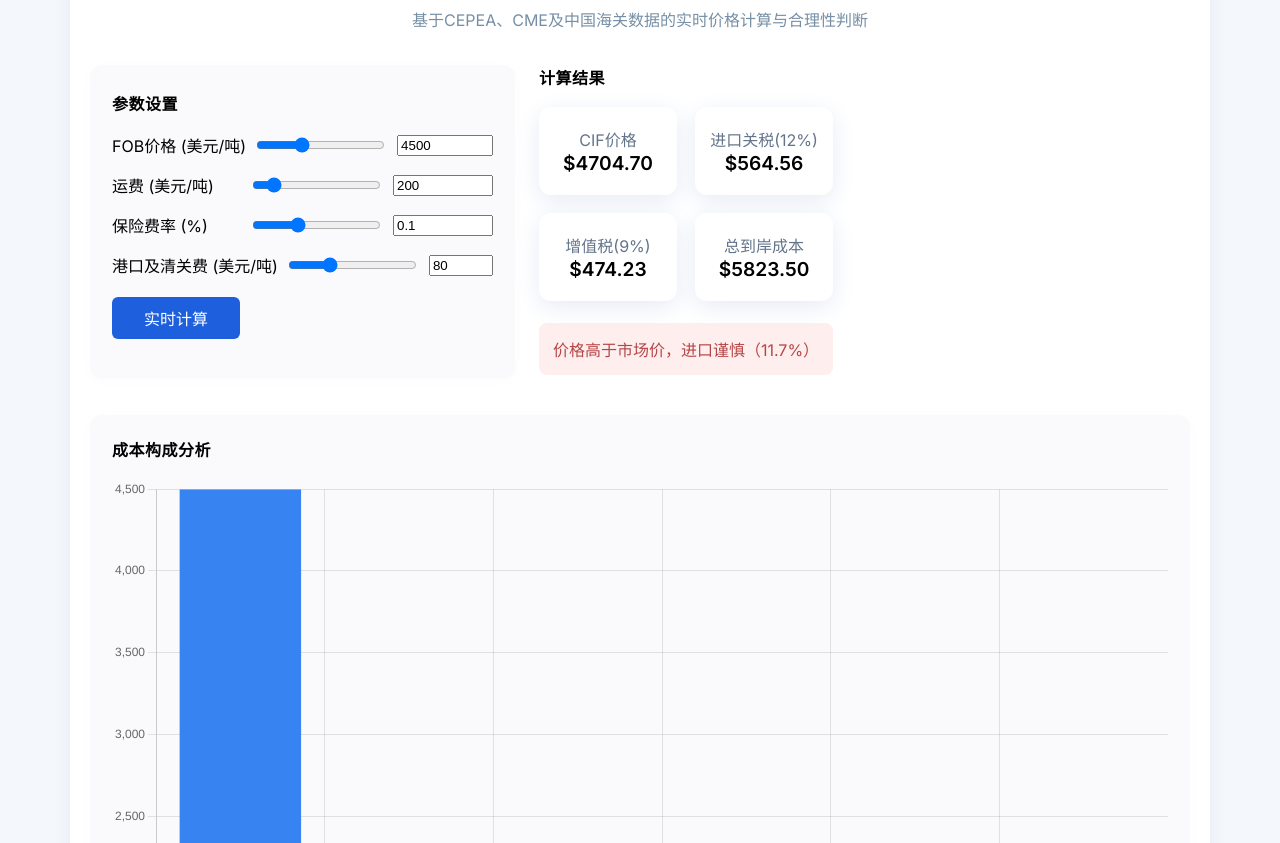
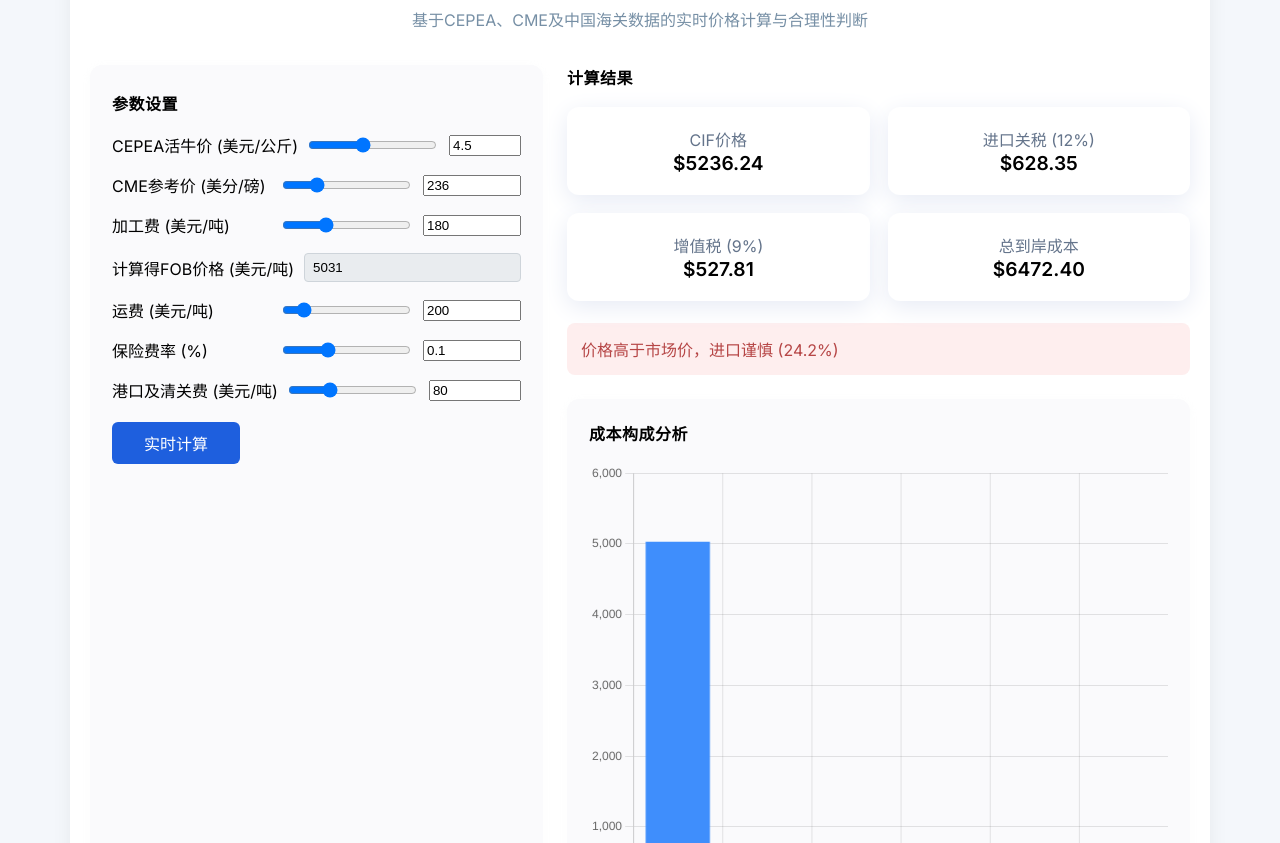
Before and after one commit to wonder2k/Beef-CIF-CN, a plain HTML site: page index.html in a window 1280 px wide. Shown: the part 109-952 px from the top of the page. Drawn offline with nearby package versions, Linux system fonts and the light colour scheme.

Commit message:
Update index.html

```diff
--- a/index.html
+++ b/index.html
@@ -1,10 +1,10 @@
 <!DOCTYPE html>
 <html lang="zh-CN">
 <head>
-  <meta charset="UTF-8">
+  <meta charset="UTF-8" />
   <meta name="viewport" content="width=device-width, initial-scale=1" />
   <title>巴西牛肉8分件进口中国CIF价格计算系统</title>
-  <link href="https://fonts.googleapis.com/css2?family=Inter:wght@400;600&display=swap" rel="stylesheet">
+  <link href="https://fonts.googleapis.com/css2?family=Inter:wght@400;600&display=swap" rel="stylesheet" />
   <style>
     body { font-family: 'Inter', Arial, sans-serif; background: #f4f7fb; margin: 0; }
     .container { max-width: 1100px; margin: 30px auto 0; padding: 30px 20px; background: #fff; border-radius: 18px; box-shadow: 0 4px 20px rgba(0,0,0,.06);}
@@ -16,7 +16,7 @@
     .section-label { font-weight: 600; margin-bottom: 18px; letter-spacing: .5px;}
     .sliders { display: flex; flex-direction: column; gap:16px;}
     .slider-row { display: flex; align-items: center; justify-content: space-between;}
-    .slider-row label { min-width: 130px; }
+    .slider-row label { min-width: 160px; }
     .slider-row input[type=number], .slider-row input[type=range] { flex:1; margin-left: 10px;}
     .btn { background: #1e5fde; color: #fff; padding: 9px 32px; font-size: 1rem; border:none; border-radius:6px; margin-top:20px; cursor:pointer; font-weight:500;}
     .grid { display: grid; grid-template-columns: repeat(2, 1fr); gap: 18px; margin-bottom: 22px;}
@@ -29,6 +29,7 @@
     .alert.bad { background: #feeeee; color: #b64646;}
     .chart-panel { background: #fafafc; border-radius: 12px; box-shadow: 0 2px 8px #eaedee30; padding:22px; margin-top:16px;}
     @media (max-width: 900px) { .flex { flex-direction: column; } .container { padding: 15px 7px; } }
+    input[readonly] { background: #e9ecef; border-radius: 4px; border: 1px solid #ced4da; padding: 6px 8px; }
   </style>
 </head>
 <body>
@@ -37,122 +38,198 @@
     <div class="subtitle">基于CEPEA、CME及中国海关数据的实时价格计算与合理性判断</div>
     <div class="flex">
       <!-- 左侧参数设置 -->
-    <div class="card" style="min-width:330px; max-width:400px;">
+      <div class="card" style="min-width:360px; max-width:420px;">
         <div class="section-label">参数设置</div>
         <div class="sliders">
+          <!-- CEPEA活牛价 -->
           <div class="slider-row">
-          <label for="fob">FOB价格 (美元/吨)</label>
-          <input type="range" id="fob" min="4000" max="5500" value="4500" step="10" oninput="fobVal.value=this.value">
-          <input type="number" id="fobVal" value="4500" min="4000" max="5500" step="10" oninput="fob.value=this.value">
+            <label for="cepea">CEPEA活牛价 (美元/公斤)</label>
+            <input type="range" id="cepea" min="3.8" max="5.5" step="0.05" value="4.5" oninput="syncRangeAndNumber('cepea')">
+            <input type="number" id="cepeaVal" min="3.8" max="5.5" step="0.05" value="4.5" oninput="syncRangeAndNumber('cepea')">
           </div>
+          <!-- CME参考价 -->
+          <div class="slider-row">
+            <label for="cme">CME参考价 (美分/磅)</label>
+            <input type="range" id="cme" min="200" max="350" step="1" value="236" oninput="syncRangeAndNumber('cme')">
+            <input type="number" id="cmeVal" min="200" max="350" step="1" value="236" oninput="syncRangeAndNumber('cme')">
+          </div>
+          <!-- 加工费 -->
+          <div class="slider-row">
+            <label for="process">加工费 (美元/吨)</label>
+            <input type="range" id="process" min="100" max="350" step="10" value="180" oninput="syncRangeAndNumber('process')">
+            <input type="number" id="processVal" min="100" max="350" step="10" value="180" oninput="syncRangeAndNumber('process')">
+          </div>
+          <!-- 自动计算的FOB价格 -->
+          <div class="slider-row">
+            <label for="fob">计算得FOB价格 (美元/吨)</label>
+            <input type="number" id="fob" readonly value="4500" />
+          </div>
+          <!-- 运费 -->
           <div class="slider-row">
             <label for="freight">运费 (美元/吨)</label>
-          <input type="range" id="freight" min="150" max="550" value="200" step="10" oninput="freightVal.value=this.value">
-          <input type="number" id="freightVal" value="200" min="150" max="550" step="10" oninput="freight.value=this.value">
+            <input type="range" id="freight" min="150" max="550" value="200" step="10" oninput="syncRangeAndNumber('freight')">
+            <input type="number" id="freightVal" min="150" max="550" value="200" step="10" oninput="syncRangeAndNumber('freight')">
           </div>
+          <!-- 保险费率 -->
           <div class="slider-row">
             <label for="insurance">保险费率 (%)</label>
-          <input type="range" id="insurance" min="0.05" max="0.2" value="0.1" step="0.01" oninput="insuranceVal.value=this.value">
-          <input type="number" id="insuranceVal" value="0.1" min="0.05" max="0.2" step="0.01" oninput="insurance.value=this.value">
+            <input type="range" id="insurance" min="0.05" max="0.2" value="0.1" step="0.01" oninput="syncRangeAndNumber('insurance')">
+            <input type="number" id="insuranceVal" min="0.05" max="0.2" value="0.1" step="0.01" oninput="syncRangeAndNumber('insurance')">
           </div>
+          <!-- 港口及清关费 -->
           <div class="slider-row">
             <label for="portFees">港口及清关费 (美元/吨)</label>
-          <input type="range" id="portFees" min="50" max="150" value="80" step="5" oninput="portFeesVal.value=this.value">
-          <input type="number" id="portFeesVal" value="80" min="50" max="150" step="5" oninput="portFees.value=this.value">
+            <input type="range" id="portFees" min="50" max="150" value="80" step="5" oninput="syncRangeAndNumber('portFees')">
+            <input type="number" id="portFeesVal" min="50" max="150" value="80" step="5" oninput="syncRangeAndNumber('portFees')">
           </div>
         </div>
-      <button class="btn" onclick="calculateCIF()">实时计算</button>
+        <button class="btn" onclick="calculateAll()">实时计算</button>
       </div>
+
       <!-- 右侧结果显示 -->
-    <div>
+      <div style="flex:1;">
         <div class="section-label">计算结果</div>
         <div class="grid">
-        <div class="result-card"><div class="result-label">CIF价格</div><span id="cifPrice">$4,704.70</span></div>
-        <div class="result-card"><div class="result-label">进口关税(12%)</div><span id="importDuty">$564.56</span></div>
-        <div class="result-card"><div class="result-label">增值税(9%)</div><span id="vat">$474.23</span></div>
-        <div class="result-card"><div class="result-label">总到岸成本</div><span id="totalCost">$5,823.50</span></div>
+          <div class="result-card"><div class="result-label">CIF价格</div><span id="cifPrice">$0.00</span></div>
+          <div class="result-card"><div class="result-label">进口关税 (12%)</div><span id="importDuty">$0.00</span></div>
+          <div class="result-card"><div class="result-label">增值税 (9%)</div><span id="vat">$0.00</span></div>
+          <div class="result-card"><div class="result-label">总到岸成本</div><span id="totalCost">$0.00</span></div>
         </div>
-      <div id="marketComp" class="alert good">可以进口，价格在合理区间（-9.8%）</div>
+        <div id="marketComp" class="alert good">等待计算...</div>
+
+        <!-- 成本结构图 -->
+        <div class="chart-panel">
+          <div class="section-label">成本构成分析</div>
+          <canvas id="costChart" height="240"></canvas>
         </div>
       </div>
-  <!-- 成本结构图区域 -->
-  <div class="chart-panel">
-    <div class="section-label">成本构成分析</div>
-    <canvas id="costChart" height="220"></canvas>
     </div>
   </div>
+
   <script src="https://cdn.jsdelivr.net/npm/chart.js"></script>
   <script>
-function calculateCIF() {
+    // 保持滑块和数字框同步函数
+    function syncRangeAndNumber(prefix) {
+      const range = document.getElementById(prefix);
+      const number = document.getElementById(prefix + 'Val');
+      if (event.target === range) {
+        number.value = range.value;
+      } else {
+        range.value = number.value;
+      }
+      if(['cepea','cme','process'].includes(prefix)) {
+        calculateFOB();
+      }
+      if(['freight','insurance','portFees'].includes(prefix)) {
+        calculateAll();
+      }
+    }
+
+    // 计算FOB价格
+    function calculateFOB() {
       // 获取参数
+      const cepeaPrice = parseFloat(document.getElementById('cepea').value); // 美元/kg
+      const cmePriceCent = parseFloat(document.getElementById('cme').value); // 美分/lb
+      const processFee = parseFloat(document.getElementById('process').value); // 美元/吨
+
+      // 美分/磅转换美元/kg: 1美分/磅 = 0.0220462美元/kg
+      const cmePriceUsdKg = cmePriceCent * 0.0220462;
+
+      // FOB计算，平均后*1000公斤 + 加工费
+      const fob = ((cepeaPrice + cmePriceUsdKg) / 2) * 1000 + processFee;
+
+      // 更新FOB展示（只读）
+      document.getElementById('fob').value = fob.toFixed(0);
+
+      // 触发整体计算
+      calculateAll();
+    }
+
+    // 完整成本计算及结果更新
+    function calculateAll() {
+      // 获取数据
       const fob = parseFloat(document.getElementById('fob').value);
       const freight = parseFloat(document.getElementById('freight').value);
-  const insuranceRatePerCent = parseFloat(document.getElementById('insurance').value); //百分比
+      const insuranceRate = parseFloat(document.getElementById('insurance').value) / 100;
       const portFees = parseFloat(document.getElementById('portFees').value);
 
-  // 固定参数
-  const dutyRate = 0.12, vatRate = 0.09;
-  const marketPrice = 5213.17; //中国市场均价
+      const dutyRate = 0.12;
+      const vatRate = 0.09;
+      const marketPrice = 5213.17;
 
-  const insuranceRate = insuranceRatePerCent / 100;
-  // 计算CIF
+      // CIF价格含保险
       const cifPrice = (fob + freight) / (1 - insuranceRate);
       const insuranceCost = cifPrice * insuranceRate;
-  // 关税和增值税
+
+      // 按从价计算关税
       const importDuty = cifPrice * dutyRate;
       const taxableBase = cifPrice + importDuty;
       const vat = taxableBase * vatRate;
 
       const totalLandedCost = cifPrice + importDuty + vat + portFees;
-  // 合理性分析
+
+      // 合理性判断
       const diffPercent = ((totalLandedCost - marketPrice) / marketPrice) * 100;
       let compClass, compText;
-  if (diffPercent < -5) {compText = `可以进口，价格在合理区间（${diffPercent.toFixed(1)}%）`; compClass = 'good'}
-  else if (diffPercent > 5) {compText = `价格高于市场价，进口谨慎（${diffPercent.toFixed(1)}%）`; compClass = 'bad'}
-  else {compText = `价格与市场基本持平（${diffPercent.toFixed(1)}%）`; compClass = 'warn'}
+      if(diffPercent < -5) {
+        compClass = 'good';
+        compText = `可以进口，价格在合理区间 (${diffPercent.toFixed(1)}%)`;
+      } else if(diffPercent > 5){
+        compClass = 'bad';
+        compText = `价格高于市场价，进口谨慎 (${diffPercent.toFixed(1)}%)`;
+      } else {
+        compClass = 'warn';
+        compText = `价格与市场基本持平 (${diffPercent.toFixed(1)}%)`;
+      }
 
-  // 更新界面
+      // UI更新
       document.getElementById('cifPrice').innerText = '$' + cifPrice.toFixed(2);
       document.getElementById('importDuty').innerText = '$' + importDuty.toFixed(2);
       document.getElementById('vat').innerText = '$' + vat.toFixed(2);
       document.getElementById('totalCost').innerText = '$' + totalLandedCost.toFixed(2);
-  document.getElementById('marketComp').className = "alert " + compClass;
-  document.getElementById('marketComp').innerText = compText;
+      const compDiv = document.getElementById('marketComp');
+      compDiv.className = `alert ${compClass}`;
+      compDiv.textContent = compText;
 
-  // 更新图表
+      // 更新图表数据
       updateChart({
-    FOB: fob,
-    运费: freight,
-    保险: insuranceCost,
-    关税: importDuty,
-    增值税: vat,
-    港口清关: portFees
+        'FOB价格': fob,
+        '运费': freight,
+        '保险费': insuranceCost,
+        '进口关税': importDuty,
+        '增值税': vat,
+        '港口清关费': portFees
       });
     }
 
-// 成本结构图表
-let chart;
+    // 初始化并更新图表
+    let costChart;
     function updateChart(data) {
       const ctx = document.getElementById('costChart').getContext('2d');
+      const labels = Object.keys(data);
       const values = Object.values(data);
-  const labels = Object.keys(data);
-  if (chart) {chart.destroy();}
-  chart = new Chart(ctx,{
+      if(costChart) costChart.destroy();
+      costChart = new Chart(ctx, {
         type: 'bar',
-    data: {labels, datasets: [{
-      label: '成本构成（美元/吨）',
+        data: {
+          labels: labels,
+          datasets: [{
+            label: '成本构成 (美元/吨)',
             data: values,
-      backgroundColor: ['#3683F1','#5EBC88','#FFD164','#FFC1A5','#F57F7F','#BEBEBE']
-    }]},
+            backgroundColor: ['#3f8efc','#5acba0','#f1b455','#f4685d','#ad8be9','#bfc1c4']
+          }]
+        },
         options: {
-      plugins:{legend: {display:false}},
-      scales:{y:{beginAtZero:true}}
+          plugins: { legend: { display: false }},
+          scales: { y: { beginAtZero: true } }
         }
       });
     }
 
-// 首次初始化
-calculateCIF();
+    // 页面加载初始化
+    window.onload = () => {
+      calculateFOB();
+    };
   </script>
 </body>
 </html>
```
Lines whose indentation alone changed are shown as unchanged.
